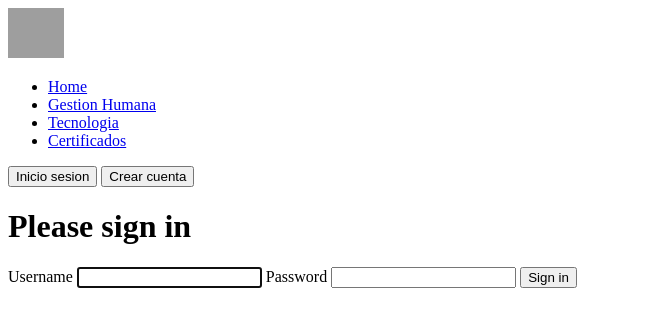
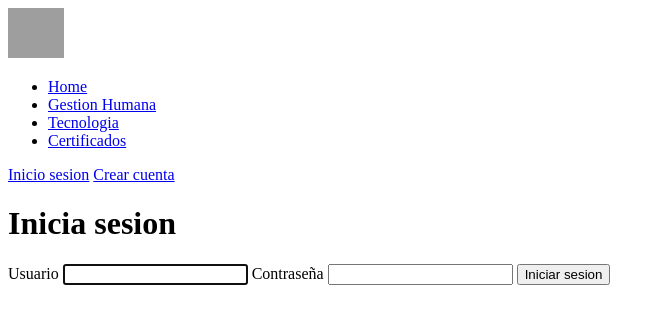
Before and after one commit to jortizr/SYSPROC, a Symfony app: template templates/security/login.html.twig in a window 1280 px wide. Shown: the top 327 px of the page, without its empty margins (0-665 px from the left). Run offline with Twig, Linux system fonts and the light colour scheme; the template is opened without the code that fills it, so the values that code supplies are empty; some libraries are stand-ins or nearby versions; grey boxes are pictures that could not be loaded.

Commit message:
registration and login form configured

```diff
--- a/src/Controller/RegistrationController.php
+++ b/src/Controller/RegistrationController.php
@@ -29,7 +29,7 @@ class RegistrationController extends AbstractController
                     $form->get('plainPassword')->getData()
                 )
             );
-
+            $user->setRoles(['ROLE_USER']);
             $entityManager->persist($user);
             $entityManager->flush();
 
--- a/src/Form/RegistrationFormType.php
+++ b/src/Form/RegistrationFormType.php
@@ -18,6 +18,7 @@ class RegistrationFormType extends AbstractType
     {
         $builder
             ->add('username')
+            ->add('fullname')
             ->add('agreeTerms', CheckboxType::class, [
                 'mapped' => false,
                 'constraints' => [
--- a/templates/_menu.html.twig
+++ b/templates/_menu.html.twig
@@ -25,8 +25,8 @@
 			        </form> #}
 
 			<div class="text-end">
-				<button type="button" class="btn btn-outline-light me-2">Inicio sesion</button>
-				<button type="button" class="btn btn-warning">Crear cuenta</button>
+				<a href="{{ path('app_login')}}" class="btn btn-outline-light me-2">Inicio sesion</a>
+				<a href="{{ path('app_register')}}" class="btn btn-warning">Crear cuenta</a>
 			</div>
 		</div>
 	</div>
--- a/templates/registration/register.html.twig
+++ b/templates/registration/register.html.twig
@@ -8,6 +8,7 @@
     {{ form_errors(registrationForm) }}
 
     {{ form_start(registrationForm) }}
+        {{ form_row(registrationForm.fullname) }}
         {{ form_row(registrationForm.username) }}
         {{ form_row(registrationForm.plainPassword, {
             label: 'Password'
--- a/templates/security/login.html.twig
+++ b/templates/security/login.html.twig
@@ -14,10 +14,10 @@
             </div>
         {% endif %}
 
-        <h1 class="h3 mb-3 font-weight-normal">Please sign in</h1>
-        <label for="username">Username</label>
+        <h1 class="h3 mb-3 font-weight-normal">Inicia sesion</h1>
+        <label for="username">Usuario</label>
         <input type="text" value="{{ last_username }}" name="_username" id="username" class="form-control" autocomplete="username" required autofocus>
-        <label for="password">Password</label>
+        <label for="password">Contraseña</label>
         <input type="password" name="_password" id="password" class="form-control" autocomplete="current-password" required>
 
         <input type="hidden" name="_csrf_token"
@@ -35,7 +35,7 @@
         #}
 
         <button class="btn btn-lg btn-primary" type="submit">
-            Sign in
+            Iniciar sesion
         </button>
     </form>
 {% endblock %}
```
Also changed, not shown: migrations/Version20240824141503.php (added, +31 -0 lines), migrations/Version20240824142808.php (added, +31 -0 lines), src/Entity/User.php (+15 -0 lines).
